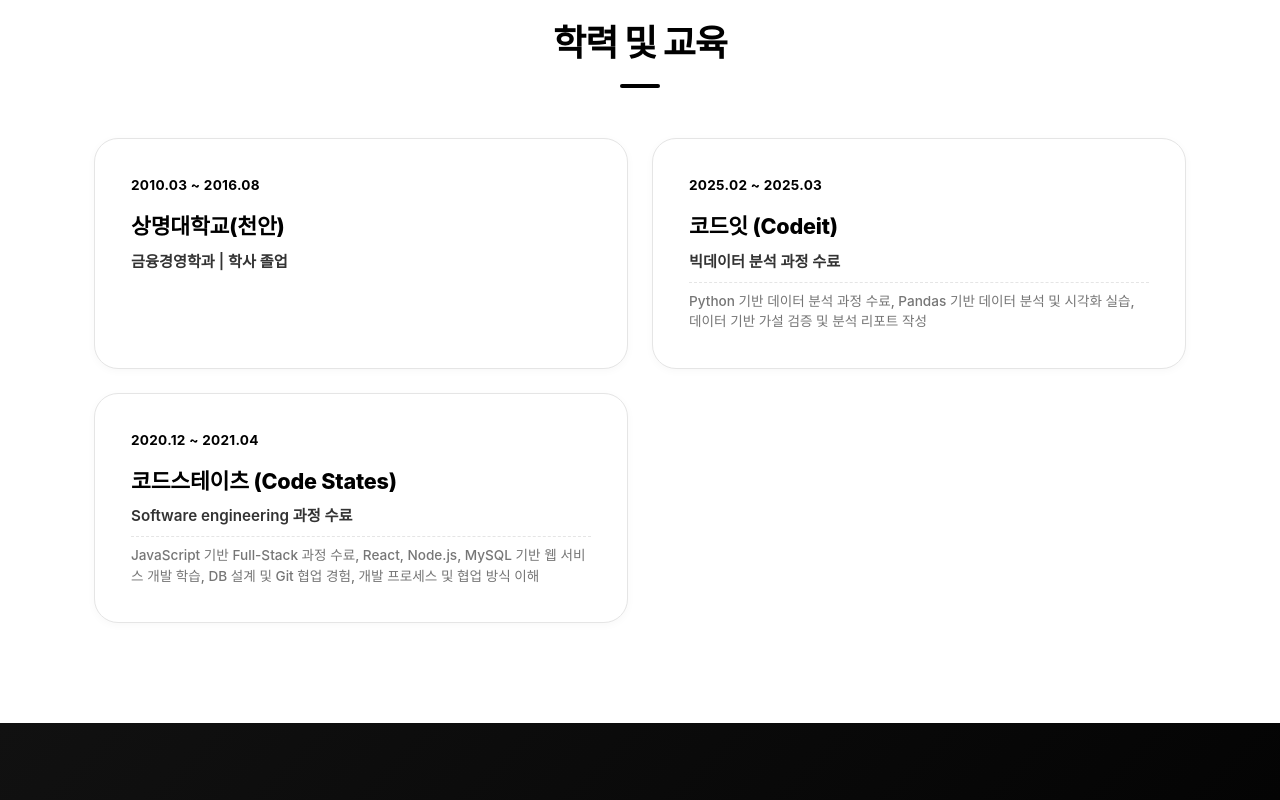
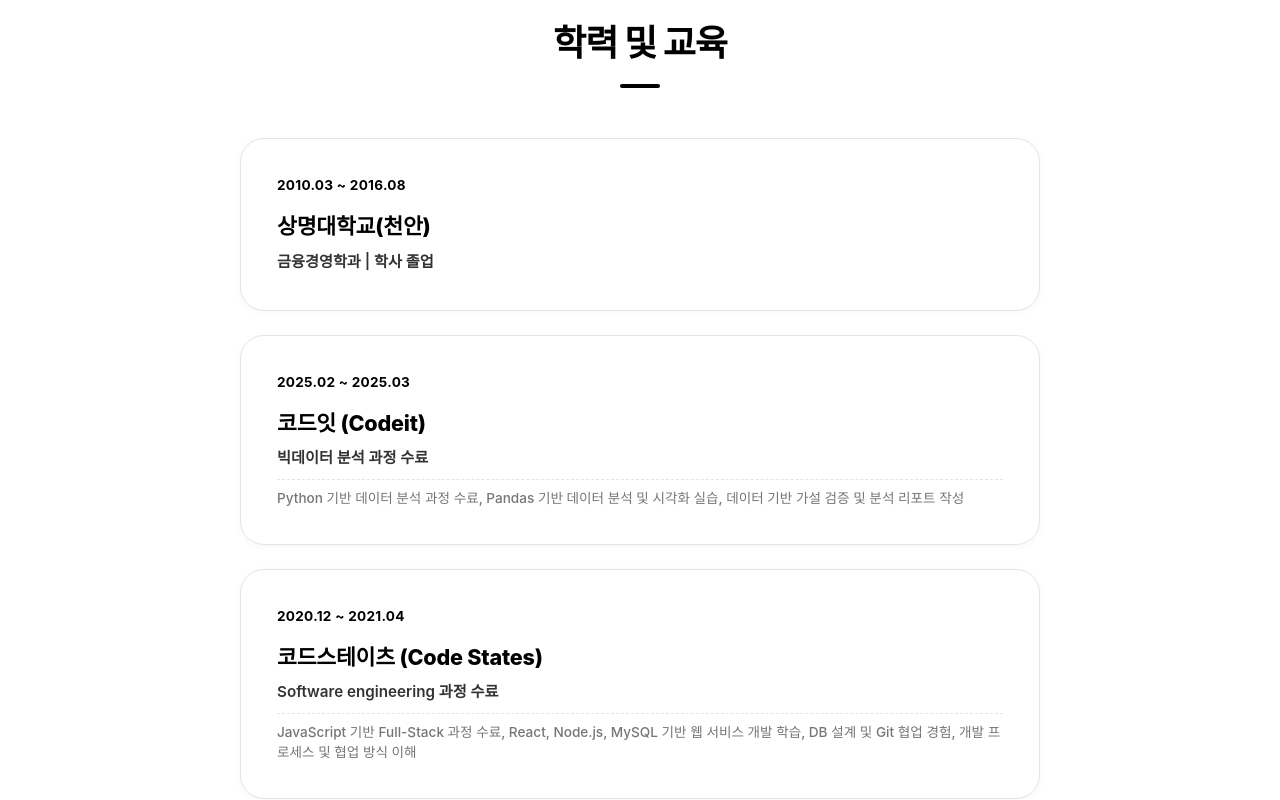
Before and after one commit to haviolin21/resume-spacev, a React (Vite) app: page / in a window 1280 px wide. Shown: the part 6880-7680 px from the top of the page. Built offline with nearby package versions, Linux system fonts and the light colour scheme; a web font is replaced by a local one.

Commit message:
style: change education layout from grid to centered vertical flex stack

```diff
--- a/src/index.css
+++ b/src/index.css
@@ -1210,9 +1210,11 @@
 
 /* Education Section */
 .edu-grid {
-  display: grid;
-  grid-template-columns: repeat(2, 1fr);
+  display: flex;
+  flex-direction: column;
   gap: 24px;
+  max-width: 800px;
+  margin: 0 auto;
 }
 
 .edu-card {
@@ -1264,9 +1266,6 @@
 }
 
 @media (max-width: 768px) {
-  .edu-grid {
-    grid-template-columns: 1fr;
-  }
   .edu-card {
     padding: 28px;
   }
```
